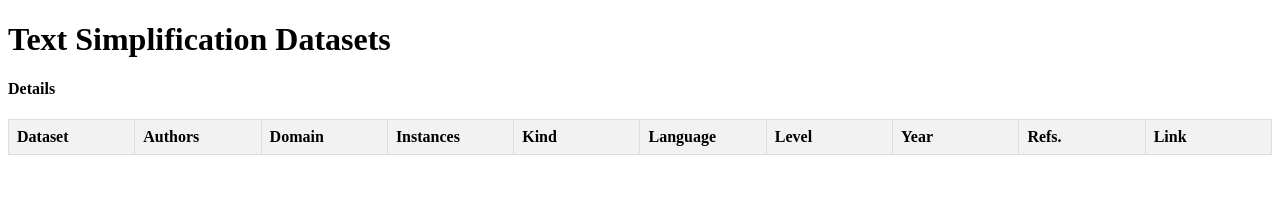
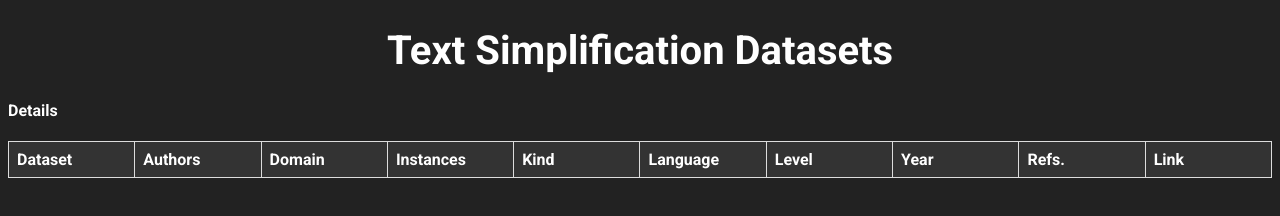
Before and after one commit to jantrienes/text-simplification-datasets, a plain HTML site: page index.html in a window 1280 px wide. Drawn offline with Linux system fonts and the light colour scheme; no server answers.

Commit message:
roboto and dark-mode

```diff
--- a/index.html
+++ b/index.html
@@ -5,6 +5,24 @@
     <meta name="viewport" content="width=device-width, initial-scale=1.0">
     <title>Text Simplification Datasets</title>
     <style>
+        @import url('https://fonts.googleapis.com/css2?family=Roboto:wght@400;700&display=swap');
+
+        body {
+            font-family: 'Roboto', sans-serif;
+            background-color: #222;
+            color: #fff;
+        }
+
+        h1 {
+            text-align: center;
+            font-size: 2.5rem;
+        }
+
+        a {
+            color: #fff;
+            /* text-decoration: none; */
+        }
+
         table {
             border-collapse: collapse;
             width: 100%;
@@ -15,7 +33,7 @@
             padding: 8px;
         }
         th {
-            background-color: #f2f2f2;
+            background-color: #333;
             font-weight: bold;
             cursor: pointer;
             min-width: 100px;
@@ -32,10 +50,10 @@
             content: "▼";
         }
         th:hover {
-            background-color: #ddd;
+            background-color: #444;
         }
         tr:nth-child(even) {
-            background-color: #f2f2f2;
+            background-color: #333;
         }
     </style>
 </head>
```
